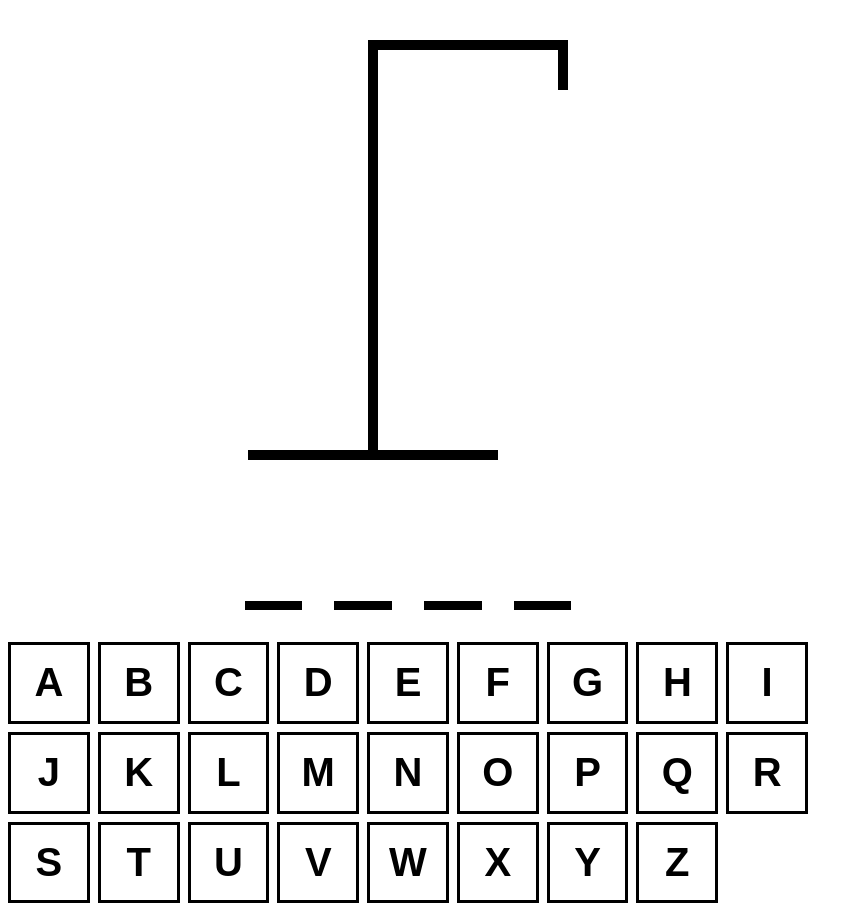
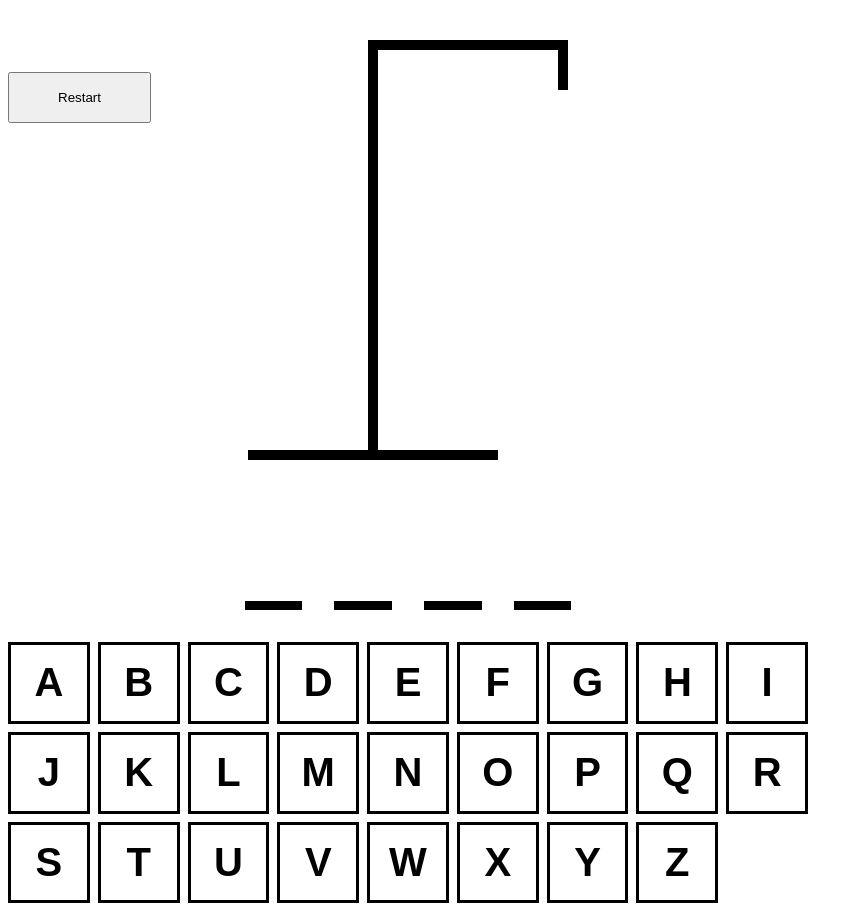
Before and after one commit to Giedrius-Simonavicius/Hangman-TS-react, a React (Vite) app: page / in a window 1280 px wide. Shown: the whole page, without its empty margins (0-863 px from the left). Built offline with nearby package versions, Linux system fonts and the light colour scheme.

Commit message:
restart button

```diff
--- a/src/App.tsx
+++ b/src/App.tsx
@@ -26,6 +26,9 @@ function App() {
     [guessedLetters, isLoser, isWinner]
   );
 
+  const refreshPage = (): void => {
+    window.location.reload();
+  };
   useEffect(() => {
     const handler = (e: KeyboardEvent) => {
       const key = e.key;
@@ -67,11 +70,12 @@ function App() {
         gap: "2rem",
         margin: "0, auto",
         alignItems: "center",
+        position: "relative",
       }}
     >
       <div style={{ fontSize: "2rem", textAlign: "center" }}>
-        {isWinner && "You won! - refresh to play again"}
-        {isLoser && "You lost! - refresh to play again"}
+        {isWinner && "You won! - click on restart button to play again"}
+        {isLoser && "You lost! - click on restart button to play again"}
       </div>
       <HangmanDrawing numberOfGuesses={incorrectLetters.length} />
       <HangmanWord reveal={isLoser} guessedLetters={guessedLetters} wordToGuess={wordToGuess} />
@@ -82,6 +86,22 @@ function App() {
           inactiveLetters={incorrectLetters}
           addGuessedLetter={addGuessedLetter}
         />
+        <button
+          style={{
+            width: " fit-content",
+            height: "fit-content",
+            paddingLeft: "3rem",
+            paddingRight: "3rem",
+            paddingTop: "1rem",
+            paddingBottom: "1rem",
+            inset: "0",
+            top: "4rem",
+            position: "absolute",
+          }}
+          onClick={refreshPage}
+        >
+          Restart
+        </button>
       </div>
     </div>
   );
--- a/src/Keyboard.module.css
+++ b/src/Keyboard.module.css
@@ -24,3 +24,8 @@
 .btn:focus:not(:disabled) {
   background-color: hsl(200, 100%, 75%);
 }
+/*
+.btn{
+  padding-left: 3rem;
+  padding-right: 3rem;
+} */
```
